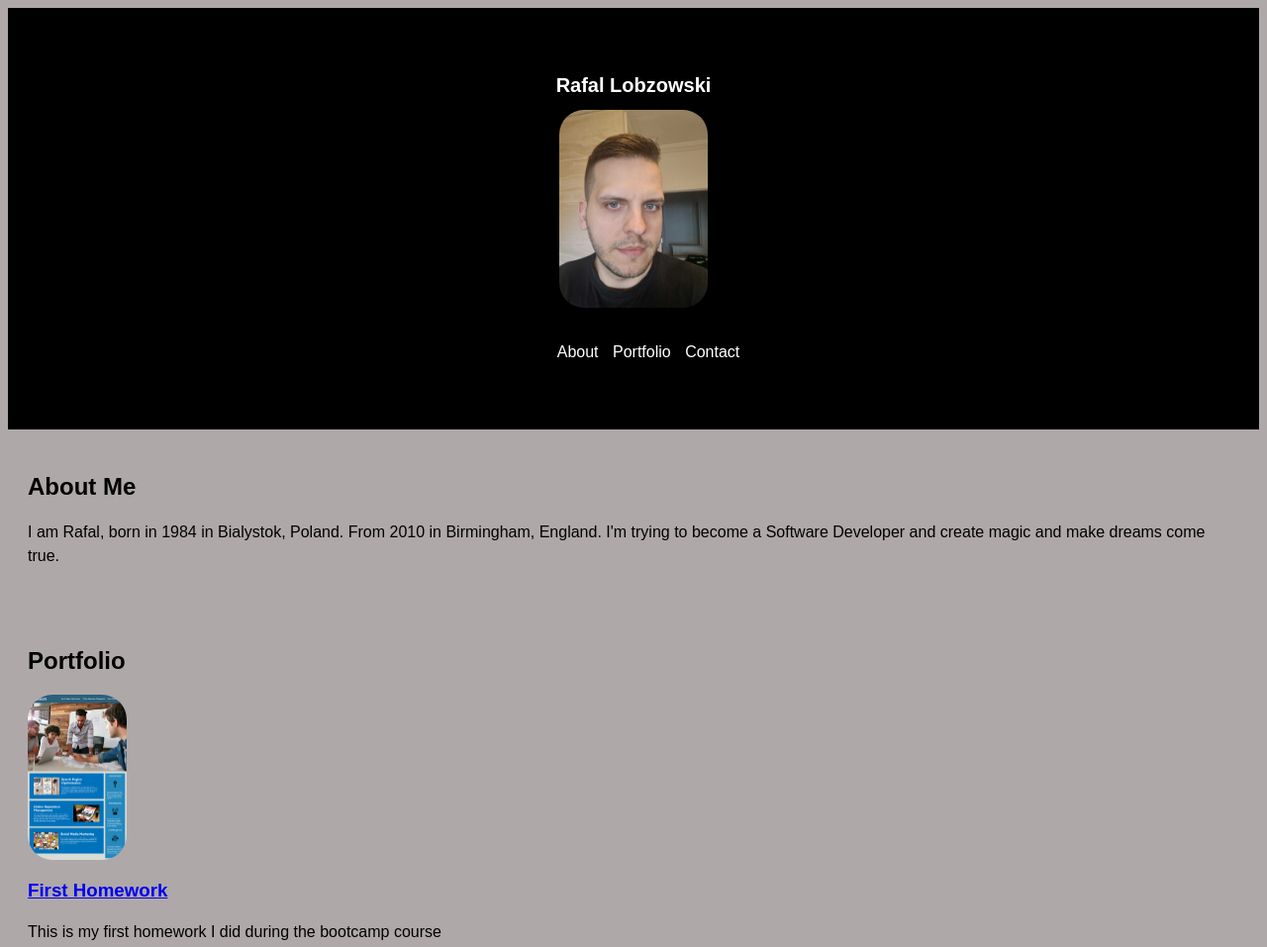
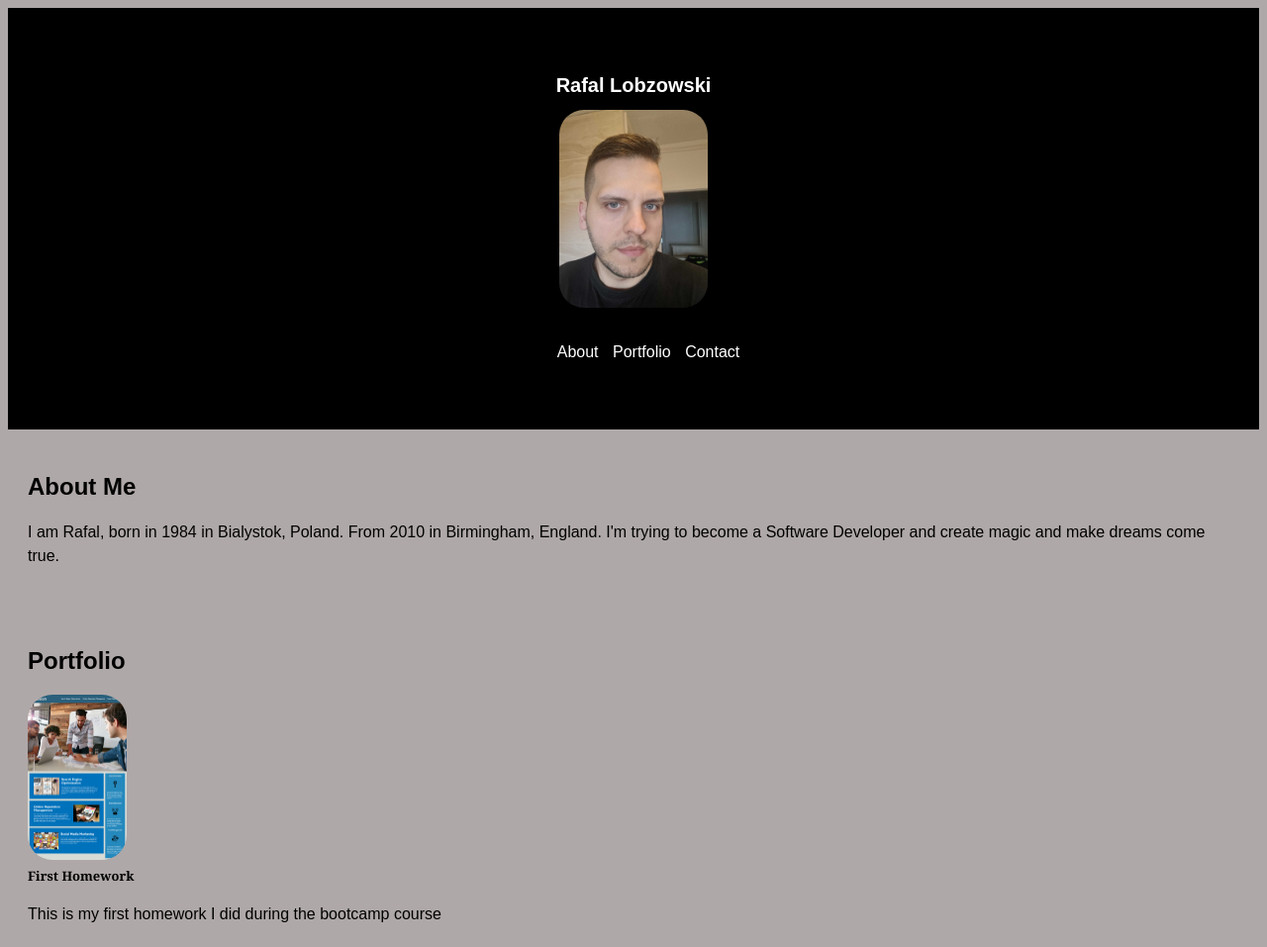
Before and after one commit to rlobz/02-Advanced-CSS-Portfolio-Rafal, a plain HTML site: page index.html in a window 1280 px wide. Shown: the top 957 px of the page at 99% size. Drawn offline with Linux system fonts and the light colour scheme.

Commit message:
portfolio update 1.1

```diff
--- a/assets/css/style.css
+++ b/assets/css/style.css
@@ -49,6 +49,8 @@ h3 {
     list-style: none;
     margin: 0;
     padding: 0;
+    font-size: small;
+    font-family: Cambria, Cochin, Georgia, Times, 'Times New Roman', serif;
 }
 
 
@@ -56,10 +58,13 @@ h3 {
     max-width: 100px;
     border-radius: 25px;
     margin-bottom: 10px;
-
-
+    margin: 0 auto;
+    transition: transform .2s;
 }
 
+.card img:hover {
+    transform: scale(1.3);
+}
 
 footer {
     text-align:end;
--- a/index.html
+++ b/index.html
@@ -5,6 +5,7 @@
     <meta name="viewport" content="width=device-width, initial-scale=1.0">
     <title>Portfolio</title>
     <link rel="stylesheet" href="./assets/css/style.css">
+</head>
 <body>
     <header>
         <h1>Rafal Lobzowski</h1>
@@ -28,9 +29,11 @@
         <div class="card">
             <a href="https://github.com/rlobz/01-HTML-CSS-and-Git-Code-Refactor-Rafal.git">
             <img src="./assets/pictures/homework-demo.png" alt="Homework">
-            <h3>First Homework</h3>
             </a>
+            <div class="container">
+            <h3><b>First Homework</b></h3>
             <p>This is my first homework I did during the bootcamp course</p>
+            </div>
         </div>
     </section>
 
```
